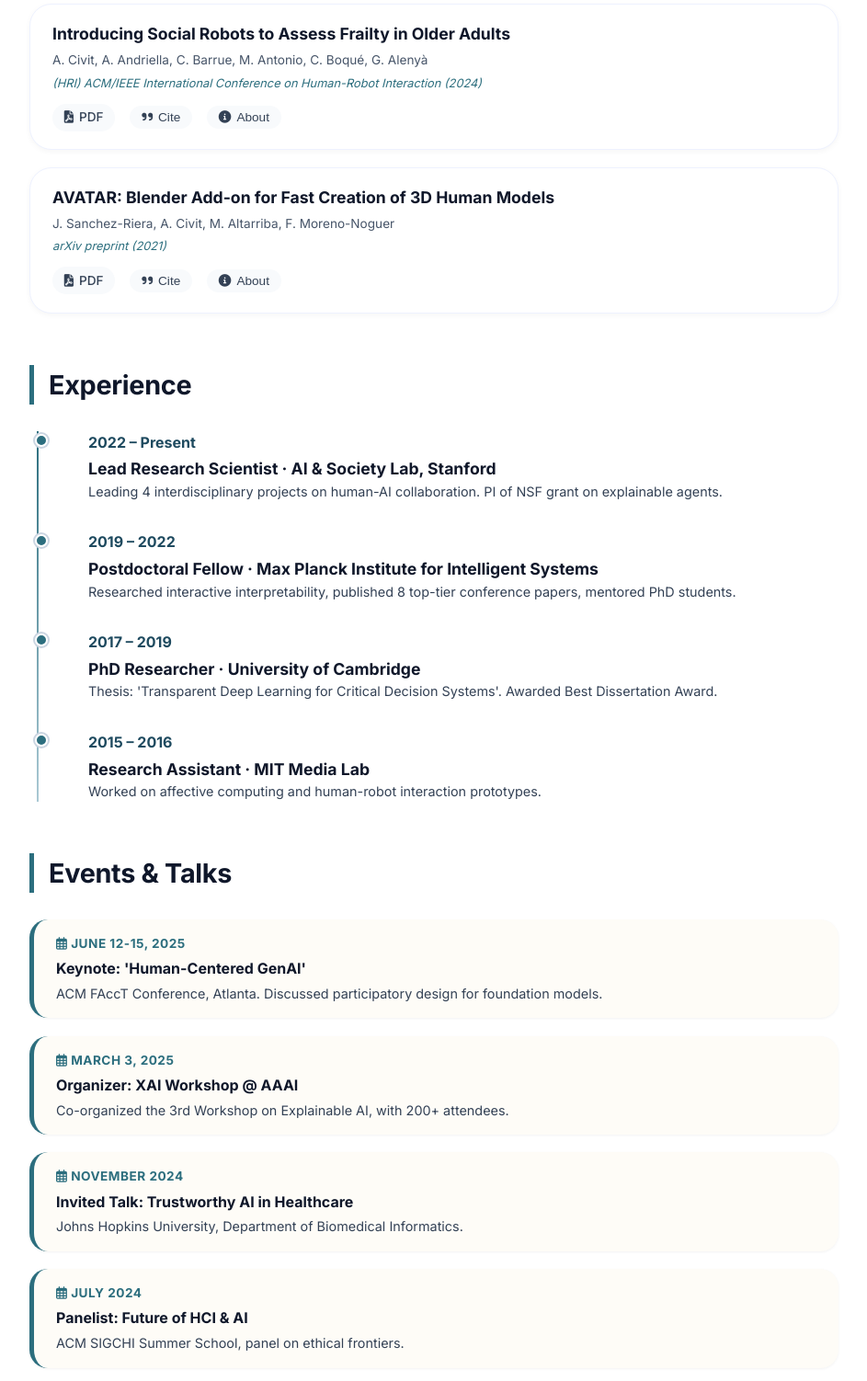
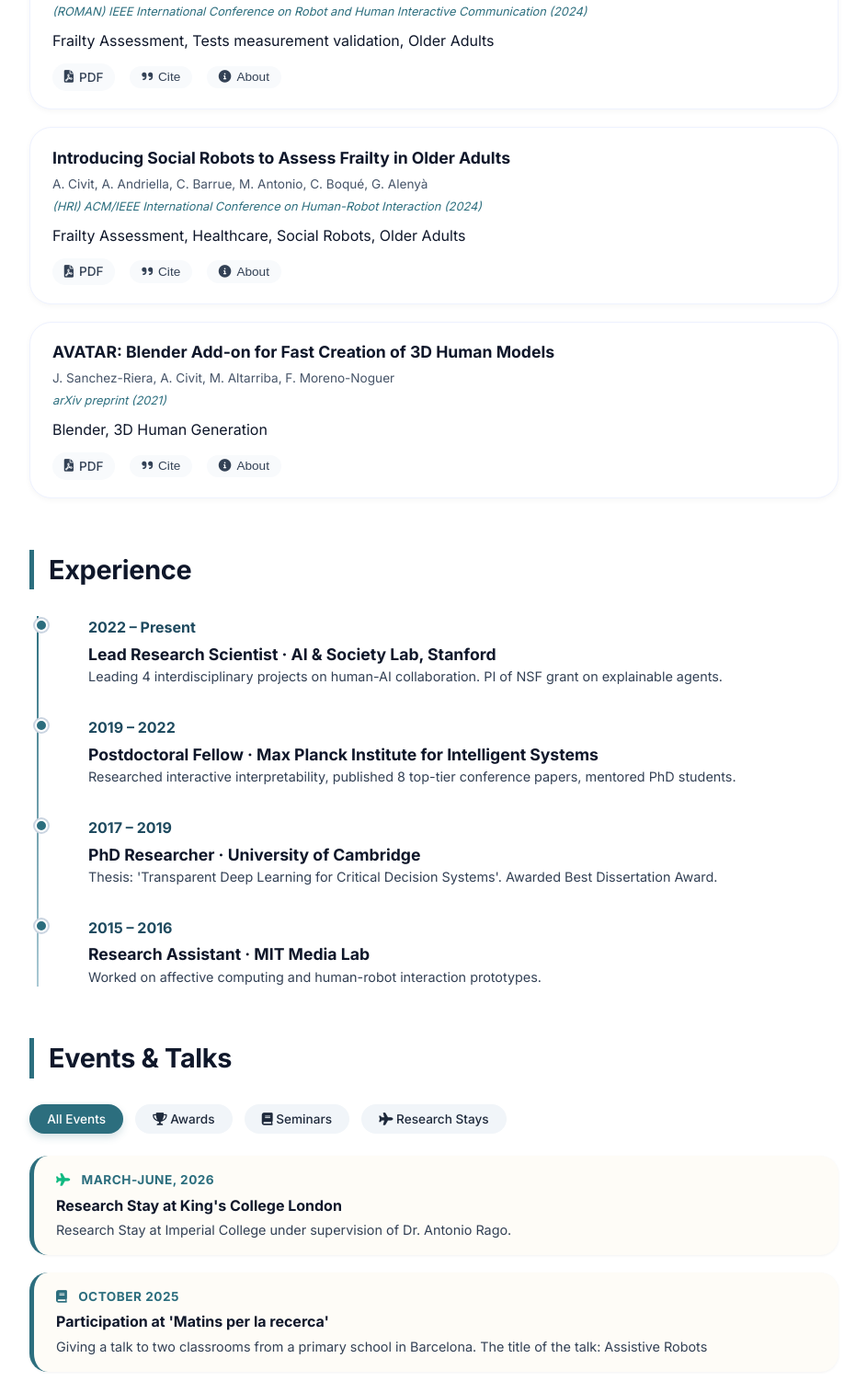
Before and after one commit to acivit/acivit.github.io, a plain HTML site: page index.html in a window 1280 px wide. Shown: the part 1295-2797 px from the top of the page at 92% size, without its empty margins (328-1271 px from the left). Drawn offline with Linux system fonts and the light colour scheme.

Commit message:
Adding stuff about me

```diff
--- a/index.html
+++ b/index.html
@@ -577,6 +577,12 @@
     <!-- EVENTS SECTION (dynamic) -->
     <section id="events">
       <div class="section-title">Events & Talks</div>
+      <div class="filter-group" id="event-filter-buttons" style="margin-bottom: 1.5rem;">
+        <button class="filter-btn event-filter-btn active" data-event-type="all">All Events</button>
+        <button class="filter-btn event-filter-btn" data-event-type="award"><i class="fas fa-trophy"></i> Awards</button>
+        <button class="filter-btn event-filter-btn" data-event-type="seminar"><i class="fas fa-book"></i> Seminars</button>
+        <button class="filter-btn event-filter-btn" data-event-type="research-stay"><i class="fas fa-plane"></i> Research Stays</button>
+      </div>
       <div id="events-container" class="events-list">
         <div class="loader">Loading events...</div>
       </div>
@@ -627,6 +633,7 @@
         <div class="pub-title">${escapeHtml(pub.title)}</div>
         <div class="pub-authors">${escapeHtml(pub.authors)}</div>
         <div class="pub-venue">${escapeHtml(pub.venue)} (${pub.year})</div>
+        <div class="pub-keywords">${escapeHtml(pub.keywords)}</div>
         <div class="pub-actions">
           <a href="${pub.pdfLink || '#'}" class="pdf-btn" target="_blank"><i class="fas fa-file-pdf"></i> PDF</a>
           <button class="cite-btn" data-citation="${escapeHtml(pub.citation)}"><i class="fas fa-quote-right"></i> Cite</button>
@@ -700,29 +707,50 @@
     `).join('');
   }
 
-  // Render Events (chronological newest first)
   function renderEvents(events) {
     const container = document.getElementById('events-container');
     if (!events || events.length === 0) {
       container.innerHTML = '<div class="loader">No upcoming events.</div>';
       return;
     }
-    // Sort events by year descending (extract year from date string)
+
+    // Sort events by year descending (newest first)
     const sortedEvents = [...events].sort((e1, e2) => {
       const year1 = parseInt(e1.date.match(/\d{4}/)?.[0] || "0");
       const year2 = parseInt(e2.date.match(/\d{4}/)?.[0] || "0");
       if (year1 !== year2) return year2 - year1;
       return 0;
     });
-    container.innerHTML = sortedEvents.map(ev => `
-      <div class="event-card">
-        <div class="event-date"><i class="far fa-calendar-alt"></i> ${escapeHtml(ev.date)}</div>
-        <div class="event-title">${escapeHtml(ev.title)}</div>
-        <div class="event-desc">${escapeHtml(ev.description)}</div>
-      </div>
-    `).join('');
+
+    container.innerHTML = sortedEvents.map(ev => {
+      // Determine icon based on event type
+      let iconHtml = '';
+      switch(ev.type) {
+        case 'award':
+          iconHtml = '<i class="fas fa-trophy" style="color: #f59e0b;"></i>';
+          break;
+        case 'seminar':
+          iconHtml = '<i class="fas fa-book" style="color: #2c6e7e;"></i>';
+          break;
+        case 'research-stay':
+          iconHtml = '<i class="fas fa-plane" style="color: #10b981;"></i>';
+          break;
+        default:
+          iconHtml = '<i class="fas fa-calendar-alt" style="color: #6b7280;"></i>';
+      }
+
+      return `
+        <div class="event-card">
+          <div class="event-date">
+            ${iconHtml}
+            <span style="margin-left: 8px;">${escapeHtml(ev.date)}</span>
+          </div>
+          <div class="event-title">${escapeHtml(ev.title)}</div>
+          <div class="event-desc">${escapeHtml(ev.description)}</div>
+        </div>
+      `;
+    }).join('');
   }
-
   // Filter functionality
   function setupFilters() {
     const btns = document.querySelectorAll('.filter-btn');
@@ -734,6 +762,29 @@
         renderPublications();
       });
     });
+  }
+
+  let currentEventFilter = "all";
+  let allEventsData = [];
+
+  function setupEventFilters() {
+    const btns = document.querySelectorAll('.event-filter-btn');
+    btns.forEach(btn => {
+      btn.addEventListener('click', () => {
+        btns.forEach(b => b.classList.remove('active'));
+        btn.classList.add('active');
+        currentEventFilter = btn.getAttribute('data-event-type');
+        renderEventsWithFilter();
+      });
+    });
+  }
+
+  function renderEventsWithFilter() {
+    let filtered = allEventsData;
+    if (currentEventFilter !== "all") {
+      filtered = allEventsData.filter(event => event.type === currentEventFilter);
+    }
+    renderEvents(filtered);
   }
 
   // Modal close
@@ -751,26 +802,23 @@
   // Load data from JSON files
   async function loadData() {
     try {
-      // Fetch publications
       const pubResponse = await fetch('sections/publications.json');
       if (!pubResponse.ok) throw new Error('Failed to load publications.json');
       publicationsData = await pubResponse.json();
       renderPublications();
 
-      // Fetch experiences
       const expResponse = await fetch('sections/experiences.json');
       if (expResponse.ok) {
         const experiences = await expResponse.json();
         renderExperience(experiences);
       } else {
-        renderExperience([]); // fallback empty
+        renderExperience([]);
       }
 
-      // Fetch events
       const eventsResponse = await fetch('sections/events.json');
       if (eventsResponse.ok) {
-        const events = await eventsResponse.json();
-        renderEvents(events);
+        allEventsData = await eventsResponse.json();
+        renderEventsWithFilter();
       } else {
         renderEvents([]);
       }
@@ -786,6 +834,7 @@
   function init() {
     initModal();
     setupFilters();
+    setupEventFilters();
     loadData();
   }
 
--- a/sections/events.json
+++ b/sections/events.json
@@ -1,27 +1,38 @@
 [
   {
-    "date": "June 12-15, 2025",
-    "title": "Keynote: 'Human-Centered GenAI'",
-    "description": "ACM FAccT Conference, Atlanta. Discussed participatory design for foundation models."
+    "date": "March-June, 2026",
+    "title": "Research Stay at King's College London",
+    "description": "Research Stay at Imperial College under supervision of Dr. Antonio Rago.",
+    "type": "research-stay"
   },
   {
-    "date": "March 3, 2025",
-    "title": "Organizer: XAI Workshop @ AAAI",
-    "description": "Co-organized the 3rd Workshop on Explainable AI, with 200+ attendees."
+    "date": "October 2025",
+    "title": "Participation at 'Matins per la recerca'",
+    "description": "Giving a talk to two classrooms from a primary school in Barcelona. The title of the talk: Assistive Robots",
+    "type": "seminar"
   },
   {
-    "date": "November 2024",
-    "title": "Invited Talk: Trustworthy AI in Healthcare",
-    "description": "Johns Hopkins University, Department of Biomedical Informatics."
+    "date": "May 2025",
+    "title": "Research Stay at Imperial College London",
+    "description": "Research Stay at Imperial College under supervision of Dr. Francesca Toni and Dr. Antonio Rago.",
+    "type": "research-stay"
   },
   {
-    "date": "July 2024",
-    "title": "Panelist: Future of HCI & AI",
-    "description": "ACM SIGCHI Summer School, panel on ethical frontiers."
+    "date": "October 2024",
+    "title": "Participation at 'Matins per la recerca'",
+    "description": "Giving a talk to two classrooms from a primary school in Barcelona. The title of the talk: Assistive Robots",
+    "type": "seminar"
   },
   {
-    "date": "February 2024",
-    "title": "Paper Presentation: Concept Bottlenecks",
-    "description": "NeurIPS 2024 (virtual), session on interpretability."
+    "date": "June 2024",
+    "title": "RPL Summer School",
+    "description": "Assistance in the Summer School organised by the RPL group from the KTH university.",
+    "type": "research-stay"
+  },
+  {
+    "date": "March 2024",
+    "title": "Honorable Mention for Best Late Breaking Report (HRI 2024)",
+    "description": "Obtained an honorable mention for our paper 'Introducing Social Robots to Assess Frailty in Older Adults' in the conference HRI 2024",
+    "type": "award"
   }
 ]
--- a/sections/publications.json
+++ b/sections/publications.json
@@ -3,60 +3,66 @@
   "title": "From User Preferences to Base Score Extraction Functions in Gradual Argumentation",
   "authors": "A. Civit, A. Rago, A. Andriella, G. Alenyà, F. Toni",
   "venue": "(AAMAS) International Conference on Autonomous Agents and Multiagent Systems",
+  "keywords": "Gradual Argumentation; Base Score Extraction; User Preferences",
   "year": 2026,
   "type": "conference",
   "pdfLink": "https://arxiv.org/pdf/2602.14674",
   "citation": "@article{civit2026user,\n  title={From User Preferences to Base Score Extraction Functions in Gradual Argumentation (with Appendix)},\n  author={Civit, Aniol and Rago, Antonio and Andriella, Antonio and Aleny{\\`a}, Guillem and Toni, Francesca},\n  journal={arXiv preprint arXiv:2602.14674},\n  year={2026}\n}",
-  "aboutSentence": "We propose concept bottleneck models for zero-shot tasks, improving interpretability by 23% on ImageNet-ZS."
+  "aboutSentence": "Base Score Extraction Functions to derive base scores from a Bipolar Argumentation Framework considering a user preferences over the arguments."
 },
   {
   "title": "Multi-User Personalisation in Human-Robot Interaction: Resolving Preference Conflicts Using Gradual Argumentation",
   "authors": "A. Civit, A. Andriella, C. Sierra, G. Alenyà",
   "venue": "arXiv preprint",
+  "keywords": "Assistive Robots, Multi-User Personalisation, Gradual Argumentation, Conflict Resolution",
   "year": 2025,
   "type": "preprint",
   "pdfLink": "https://arxiv.org/pdf/2511.03576",
   "citation": "@article{civit2025multi,\n  title={Multi-User Personalisation in Human-Robot Interaction: Resolving Preference Conflicts Using Gradual Argumentation},\n  author={Civit, Aniol and Andriella, Antonio and Sierra, Carles and Aleny{\\`a}, Guillem},\n  journal={arXiv preprint arXiv:2511.03576},\n  year={2025}\n}",
-  "aboutSentence": "A mixed-methods study on user trust and mental models of LLM-based agents."
+  "aboutSentence": "Using Gradual Argumentation Frameworks to resolve Multi-User preferences conflicts in HRI."
   },
   {
   "title": "Robots as Mediators to Resolve Multi-User Preference Conflicts - Extended Abstract",
   "authors": "A. Civit, R. Stower, I. Leite, A. Andriella, G. Alenyà",
   "venue": "(Warn workshop at ROMAN) IEEE International Conference on Robot and Human Interactive Communication",
+  "keywords": "Robot Personalisation, Multi-User Preferences, Conict Resolution, Social Robotics",
   "year": 2024,
   "type": "other",
   "pdfLink": "https://www.iri.upc.edu/files/scidoc/2960-Robots-as-mediators-to-resolve-multi-user-preference-conflicts---extended-abstract.pdf",
   "citation": "@inproceedings{Civit_warn_roman24,\n  title={Robots as Mediators to Resolve Multi-User Preference Conflicts},\n  author={Civit, Aniol and Stower, Rebecca and Leite, Iolanda and Andriella, Antonio and Aleny{\\`a}, Guillem},\n  booktitle={2024 ALTRUIST Workshop on SociAL RoboTs for PeRsonalized, ContinUous and AdaptIve ASsisTance, BAILAR Workshop on Behavior Adaptation and Learning for Assistive Robotics, SCRITA Workshop on Trust, Acceptance and Social Cues in Human-Robot Interaction, and WARN Workshop on Weighing the Benefits of Autonomous Robot PersoNalisation, ALTRUIST-BAILAR-SCRITA-WARN 2024, Pasadena, United States of America, Aug 26 2024},\n  year={2024},\n  organization={CEUR-WS}\n}",
-  "aboutSentence": "Systematic review of 150+ papers on AI alignment, bias mitigation, and value learning."
+  "aboutSentence": "Introduction of the problem of multi-user preferences conflicts in HRI and potential measures to deal with it."
 },
   {
   "title": "Exploring the Potential of a Robot-Assisted Frailty Assessment System for Elderly Care",
   "authors": "A. Civit, A. Andriella, M. Antonio, C. Javierre, C. Boqué, G. Alenyà",
   "venue": "(ROMAN) IEEE International Conference on Robot and Human Interactive Communication",
+  "keywords": "Frailty Assessment, Tests measurement validation, Older Adults",
   "year": 2024,
   "type": "conference",
   "pdfLink": "https://upcommons.upc.edu/server/api/core/bitstreams/30d33c49-e84b-4088-9b1a-60d630e090ac/content",
   "citation": "@inproceedings{civit_roman24,\n  title={Exploring the potential of a robot-assisted frailty assessment system for elderly care},\n  author={Civit, Aniol and Andriella, Antonio and Antonio, Maite and Javierre, Casimiro and Boqu{\\'e}, Concepci{\\'o}n and Aleny{\\`a}, Guillem},\n  booktitle={33rd IEEE International Conference on Robot and Human Interactive Communication (ROMAN)},\n  pages={168--175},\n  year={2024}\n}",
-  "aboutSentence": "Short paper discussing reproducibility benchmarks for explainable AI."
+  "aboutSentence": "Set of algorithms to automatically assess frailty and extracting additional metrics. Validation with Gold Standards."
 },
   {
   "title": "Introducing Social Robots to Assess Frailty in Older Adults",
   "authors": "A. Civit, A. Andriella, C. Barrue, M. Antonio, C. Boqué, G. Alenyà",
   "venue": "(HRI) ACM/IEEE International Conference on Human-Robot Interaction",
+  "keywords": "Frailty Assessment, Healthcare, Social Robots, Older Adults",
   "year": 2024,
   "type": "conference",
   "pdfLink": "https://dl.acm.org/doi/epdf/10.1145/3610978.3640660",
   "citation": "@inproceedings{civit_hri24,\n title={Introducing social robots to assess frailty in older adults},\n author={Civit, Aniol and Andriella, Antonio and Barrue, Cristian and Antonio, Maite and Boqu{\\'e}, Concepci{\\'o}n and Aleny{\\`a}, Guillem},\n booktitle={Companion of the 2024 ACM/IEEE International Conference on Human-Robot Interaction},\n pages={342--346},\n year={2024}\n}",
-  "aboutSentence": "Probabilistic models to uncover latent regimes in healthcare time-series data."
+  "aboutSentence": "Introduction of a framework for robotic frailty assessments co-designed with healthcare professionals. Discussing about the potential challenges for HRI in this setting."
 },
   {
   "title": "AVATAR: Blender Add-on for Fast Creation of 3D Human Models",
   "authors": "J. Sanchez-Riera, A. Civit, M. Altarriba, F. Moreno-Noguer",
   "venue": "arXiv preprint",
+  "keywords": "Blender, 3D Human Generation",
   "year": 2021,
   "type": "preprint",
   "pdfLink": "https://arxiv.org/pdf/2103.14507",
   "citation": "@article{sanchez2021avatar,\n title={AVATAR: Blender add-on for fast creation of 3D human models},\n author={Sanchez-Riera, Jordi and Civit, Aniol and Altarriba, Marta and Moreno-Noguer, Francesc},\n journal={arXiv preprint arXiv:2103.14507},\n year={2021}}",
-  "aboutSentence": "Explores co-creative interfaces between historians and neural models for archival analysis."
+  "aboutSentence": "Blender add-on for 3D Human generation with parameters to adjust body shape."
 }
 ]
```
